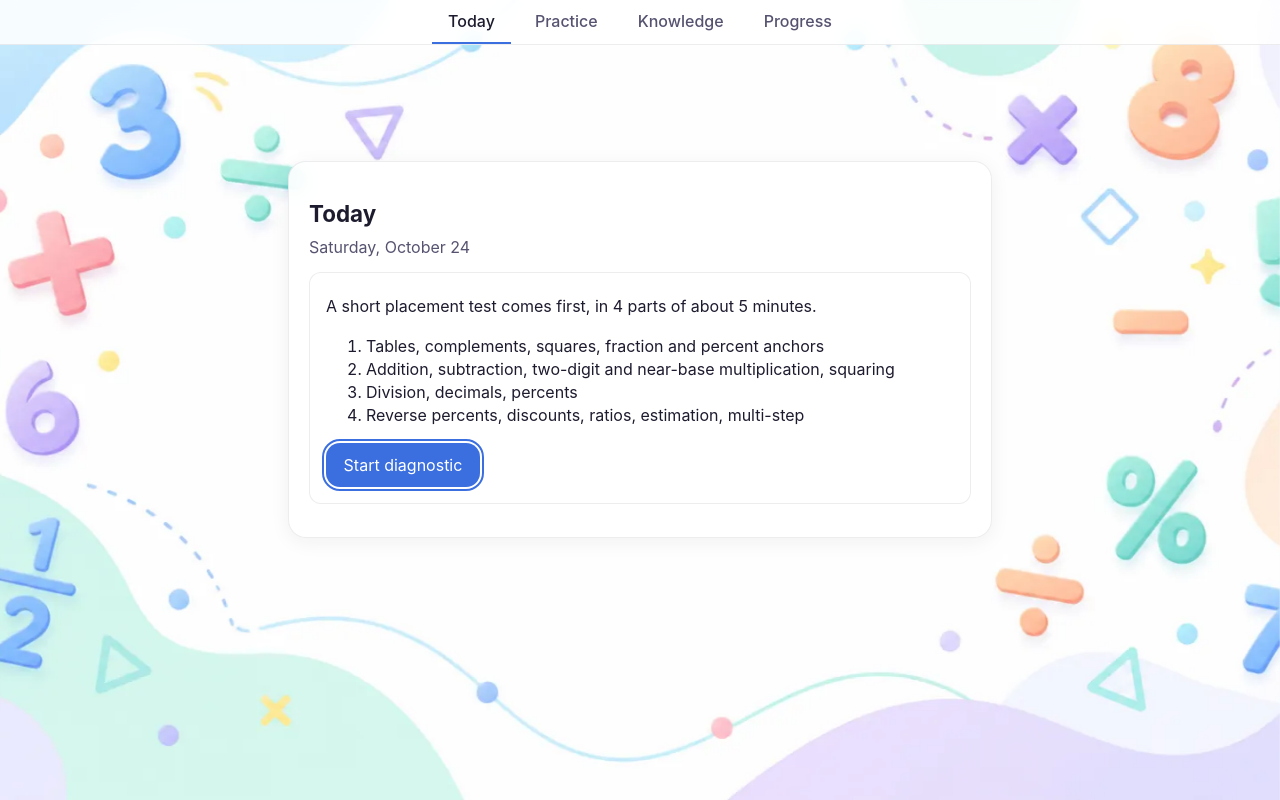
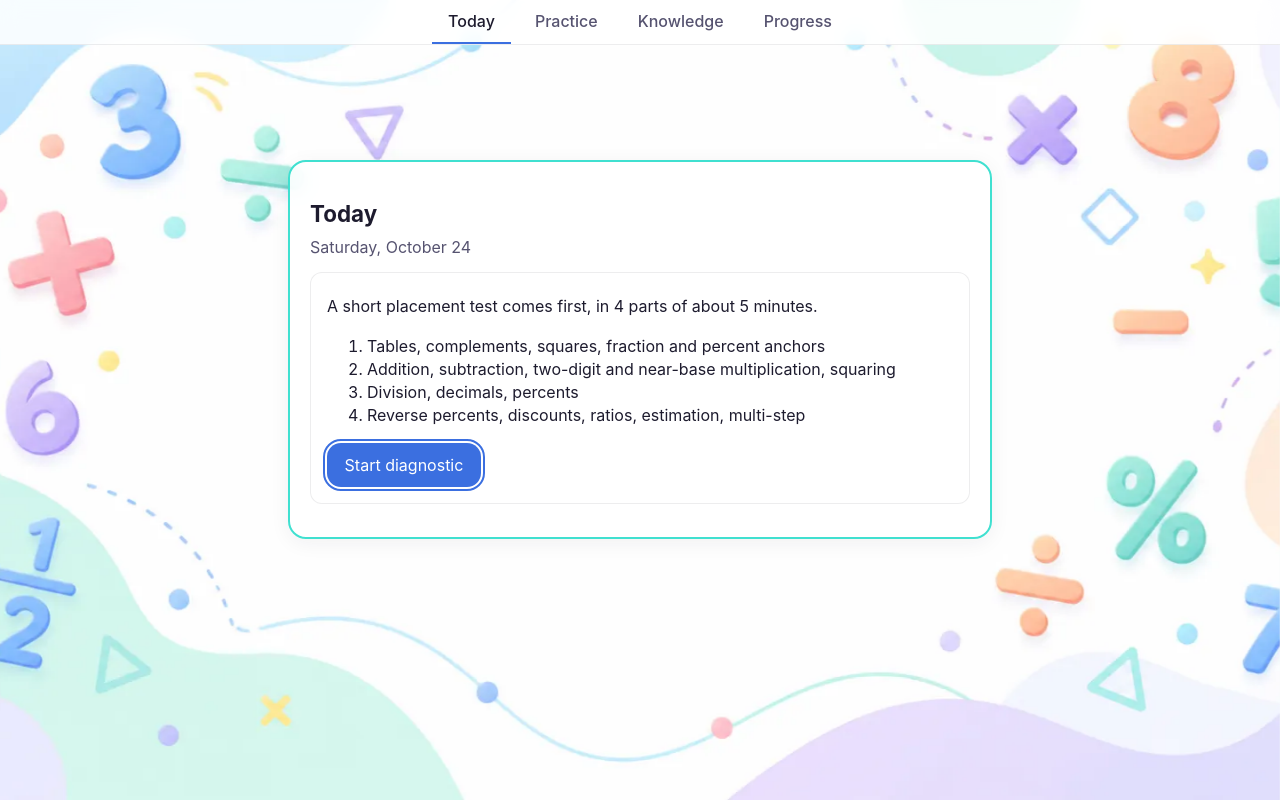
Before and after one commit to rbsriram/mentalmath, a Svelte app: page / in a window 1280 px wide. Built offline with nearby package versions, Linux system fonts and the light colour scheme.

Commit message:
Give the page panel a turquoise border

```diff
--- a/src/app.css
+++ b/src/app.css
@@ -269,7 +269,7 @@ input[type='text'].answer {
 /* One panel per view carries all text over the illustration. */
 .panel {
   background: rgba(255, 255, 255, 0.96);
-  border: 1px solid var(--line);
+  border: 2px solid #40e0d0;
   border-radius: 18px;
   padding: 1.25rem;
   box-shadow: var(--shadow);
```
